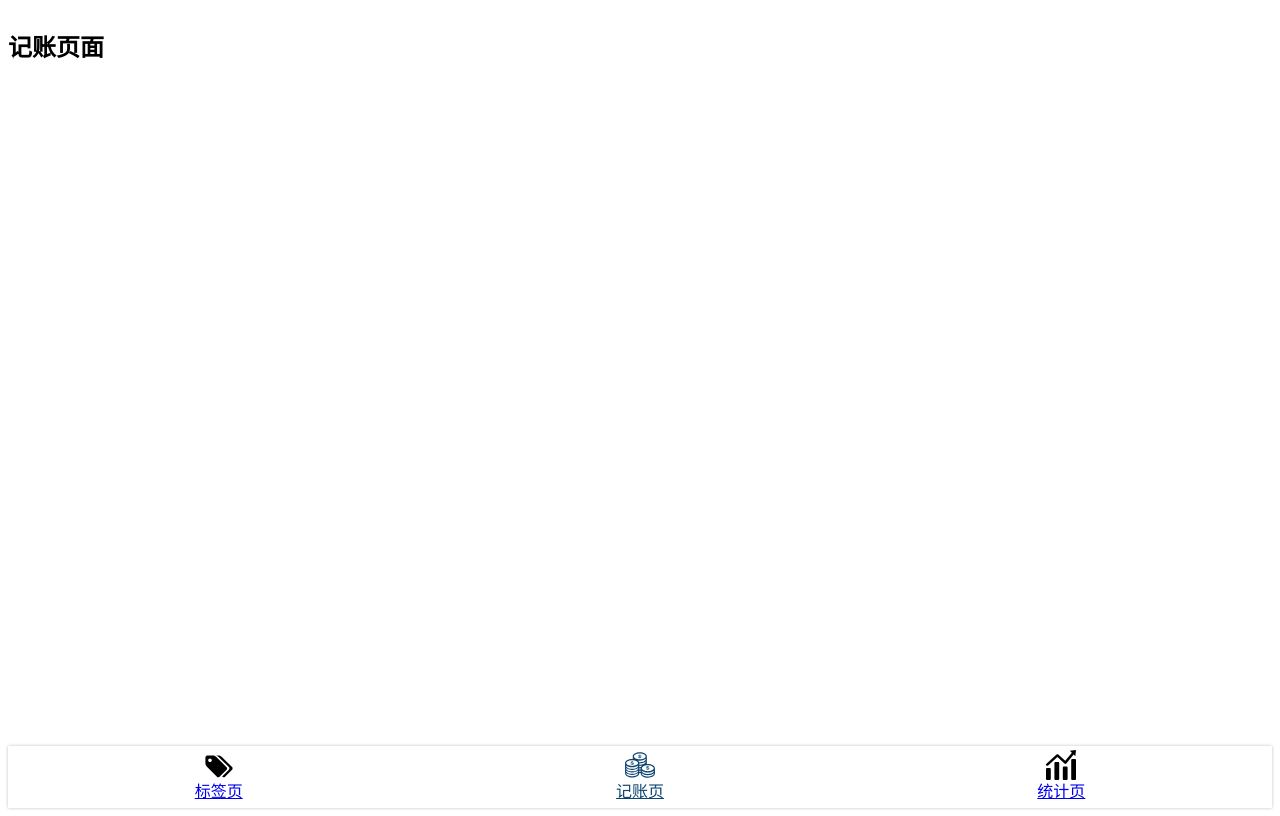
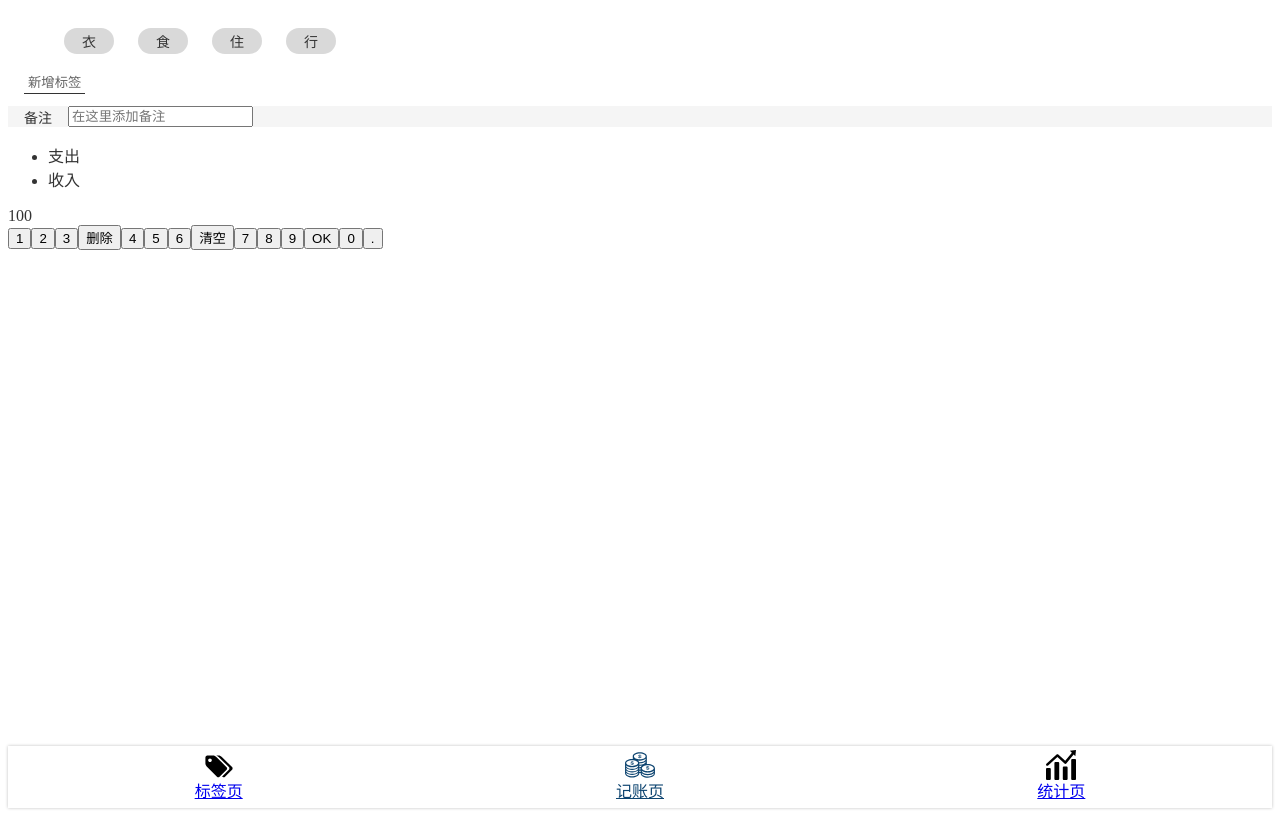
Before and after one commit to fjliang56/vmorney, a React app: page /#/money in a window 1280 px wide. Built offline with nearby package versions, Linux system fonts and the light colour scheme.

Commit message:
Money.tsx 之 备注 UI 完成

```diff
--- a/src/App.tsx
+++ b/src/App.tsx
@@ -10,10 +10,15 @@
   Link,
   Redirect
 } from 'react-router-dom';
+import styled from 'styled-components';
 
+const AppWrapper = styled.div`
+  color: #333;
+`;
 
 function App() {
   return (
+      <AppWrapper>
       <Router>
           <Switch>
             <Route path="/tags">
@@ -31,6 +36,7 @@
             </Route>
           </Switch>
       </Router>
+      </AppWrapper>
   );
 }
 
--- a/src/components/Nav.tsx
+++ b/src/components/Nav.tsx
@@ -5,6 +5,7 @@
 
 
 const NavWrapper = styled.nav`
+  background: white;
   line-height: 24px;
   box-shadow: 0 0 3px rgba(0, 0, 0, 0.25);
 
--- a/src/index.scss
+++ b/src/index.scss
@@ -14,6 +14,13 @@
   font-family:$font-hei;
   font-size: 16px;
   line-height: 1.2;
+  background: #F5F5F5;
+}
+button{
+  font-family: inherit;
+}
+:focus{
+  outline: none;
 }
 .icon {
   width: 1em;
--- a/src/views/Money.tsx
+++ b/src/views/Money.tsx
@@ -1,10 +1,97 @@
 import Layout from '../components/Layout';
 import React from 'react';
+import styled from 'styled-components';
+
+const TagsSection = styled.section`
+    background: #FFFFFF;padding: 12px 16px;
+  > ol {margin: 0 -12px;
+    > li{
+      background: #D9D9D9;
+      border-radius: 18px;
+      display: inline-block;
+      padding: 3px 18px;
+      font-size: 14px;
+      margin: 8px 12px;
+    }
+  }
+  >button{
+    background: none;border: none;padding: 2px 4px;
+    color: #666;border-bottom: 1px solid #333;
+    margin-top: 8px;
+  }
+`;
+
+const NotesSection = styled.section`
+    background: #F5F5F5;
+    padding: 0px 16px;
+    font-size: 14px;
+    > label {
+      display: flex;
+      align-items: center;
+      > span { margin-right: 16px;white-space: nowrap;
+      > input {
+        display: block;
+        width: 100%;
+        height: 72px;
+        background: none;
+        border: none;
+      }
+      }
+    }
+`;
+const CategorySection = styled.section`
+
+`;
+
+const NumberPadSection = styled.section`
+
+`;
 
 function Money() {
     return (
         <Layout>
-            <h2>记账页面</h2>
+            <TagsSection>
+                <ol>
+                    <li>衣</li>
+                    <li>食</li>
+                    <li>住</li>
+                    <li>行</li>
+                </ol>
+                <button>新增标签</button>
+            </TagsSection>
+            <NotesSection>
+                <label>
+                    <span>备注</span>
+                    <input type="text" placeholder="在这里添加备注"/>
+                </label>
+            </NotesSection>
+            <CategorySection>
+                <ul>
+                    <li>支出</li>
+                    <li>收入</li>
+                </ul>
+            </CategorySection>
+            <NumberPadSection>
+                <div>
+                    100
+                </div>
+                <div>
+                    <button>1</button>
+                    <button>2</button>
+                    <button>3</button>
+                    <button>删除</button>
+                    <button>4</button>
+                    <button>5</button>
+                    <button>6</button>
+                    <button>清空</button>
+                    <button>7</button>
+                    <button>8</button>
+                    <button>9</button>
+                    <button>OK</button>
+                    <button>0</button>
+                    <button>.</button>
+                </div>
+            </NumberPadSection>
         </Layout>);
 }
 
```
